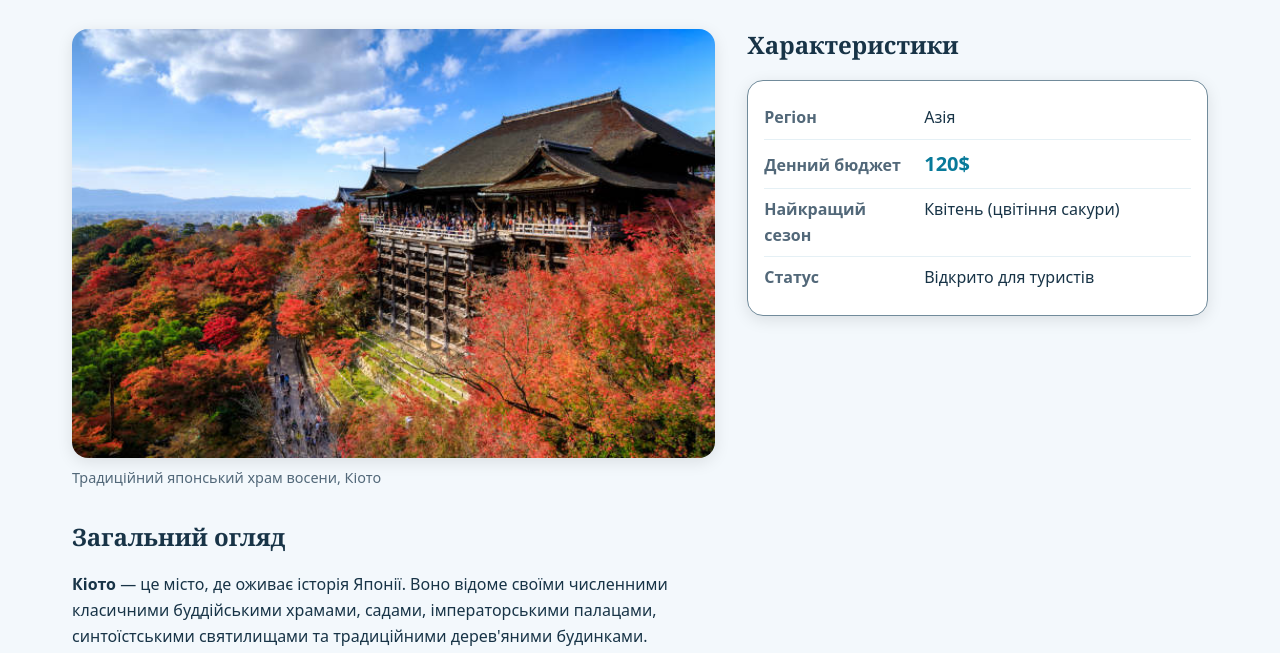
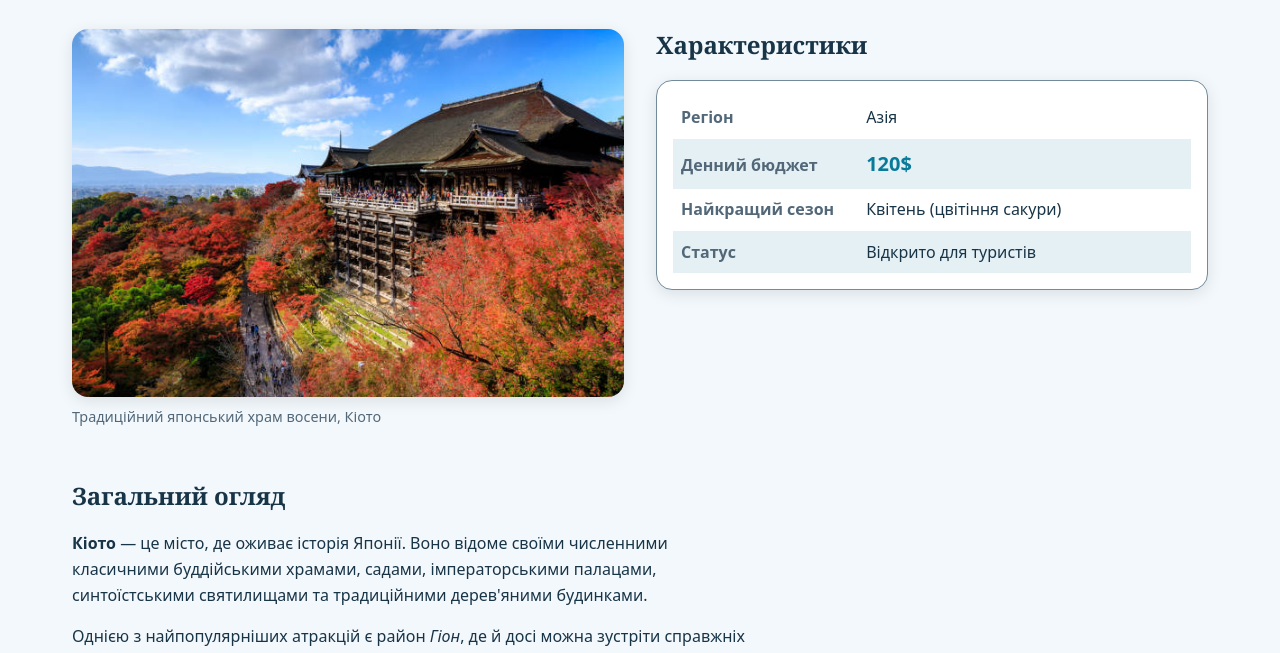
Before and after one commit to yakiv2024/tourism-project, a plain HTML site: page details.html in a window 1280 px wide. Shown: the part 291-944 px from the top of the page. Drawn offline with Linux system fonts and the light colour scheme.

Commit message:
Скомпоновано сторінку деталей і список характеристик сіткою

```diff
--- a/css/main.css
+++ b/css/main.css
@@ -1147,23 +1147,9 @@
         list-style: none;
     }
 
-    /* Фото й характеристики поруч, переносяться на вузькому екрані */
-    .destination__layout {
-        display: flex;
-        flex-wrap: wrap;
-        align-items: flex-start;
-        gap: var(--space-l);
-        margin-block-end: var(--space-l);
-    }
-
-    .destination__layout .destination__figure {
-        flex: 3 1 24rem;
-        min-inline-size: 0;
-        margin: 0;
-    }
-
+    /* Фото й характеристики: у ЛР7 – сітка, див. блок «ЛР7. Сторінка деталей» */
+    .destination__layout .destination__figure,
     .destination__specs {
-        flex: 2 1 18rem;
         min-inline-size: 0;
         margin: 0;
     }
@@ -1172,36 +1158,10 @@
         margin-block-start: 0;
     }
 
-    /* Пари «назва – значення» в рядок з однаковою шириною назв */
+    /* Пари «назва – значення»: у ЛР7 – сітка, див. блок «ЛР7. Сторінка деталей» */
     .specs {
         max-width: none;
         margin: 0;
-    }
-
-    .specs__row {
-        display: flex;
-        flex-wrap: wrap;
-        align-items: baseline;
-        gap: var(--space-xs) var(--space-m);
-        padding-block: var(--space-s);
-        border-block-end: 1px solid var(--color-row);
-    }
-
-    .specs__row:last-child {
-        border-block-end: 0;
-    }
-
-    .specs__term {
-        flex: 0 0 9rem;
-        margin: 0;
-    }
-
-    .specs__value {
-        flex: 1 1 10rem;
-        min-inline-size: 0;
-        margin: 0;
-        padding: 0;
-        border: 0;
     }
 }
 
@@ -1382,3 +1342,72 @@
         max-inline-size: 28rem;
     }
 }
+
+/* ЛР7. Сторінка деталей */
+@layer components {
+
+    /* Стаття – сітка з двох стовпців з auto-fit: фото й характеристики поруч,
+       на вузькому екрані стовпець один і вони стають один під одним */
+    .destination {
+        display: grid;
+        grid-template-columns: repeat(auto-fit, minmax(min(100%, 28rem), 1fr));
+        gap: var(--space-l);
+        align-items: start;
+    }
+
+    /* Обгортка не створює власного блока: фото й характеристики стають елементами сітки статті */
+    .destination__layout {
+        display: contents;
+    }
+
+    /* Заголовок, огляд, таблиця витрат і кнопка повернення – на всю ширину */
+    .destination__title,
+    .destination > .destination__section,
+    .destination__back {
+        grid-column: 1 / -1;
+        margin: 0;
+    }
+
+    .destination__specs h2 {
+        margin-block-start: 0;
+    }
+
+    /* Секція з таблицею може звужуватися, а широка таблиця прокручується всередині неї */
+    .destination__section:has(.data-table) {
+        min-inline-size: 0;
+        overflow-x: auto;
+    }
+
+    /* Список визначень: назви в першому стовпці, значення в другому */
+    .specs {
+        display: grid;
+        grid-template-columns: max-content minmax(0, 1fr);
+        column-gap: var(--space-l);
+    }
+
+    /* Кожен рядок-обгортка <div> бере обидва стовпці від .specs,
+       тому всі назви й значення вирівняні однаково */
+    .specs__row {
+        display: grid;
+        grid-column: 1 / -1;
+        grid-template-columns: subgrid;
+        align-items: baseline;
+        padding: var(--space-s);
+        border-block-end: 1px solid var(--color-row);
+    }
+
+    .specs__row:nth-child(even) {
+        background: var(--color-row);
+    }
+
+    .specs__row:last-child {
+        border-block-end: 0;
+    }
+
+    .specs__term,
+    .specs__value {
+        margin: 0;
+        padding: 0;
+        border: 0;
+    }
+}
--- a/details.html
+++ b/details.html
@@ -198,7 +198,7 @@
                 </table>
             </section>
 
-            <p>
+            <p class="destination__back">
                 <a href="index.html" class="button button--secondary">
                     Повернутися до каталогу
                 </a>
```
